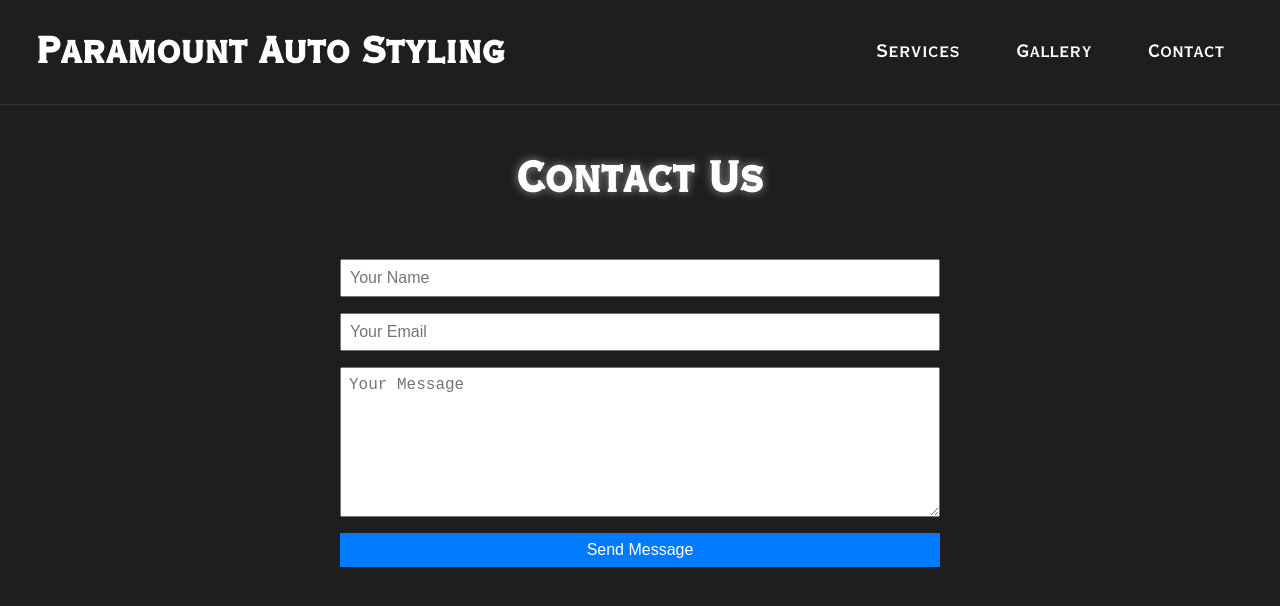
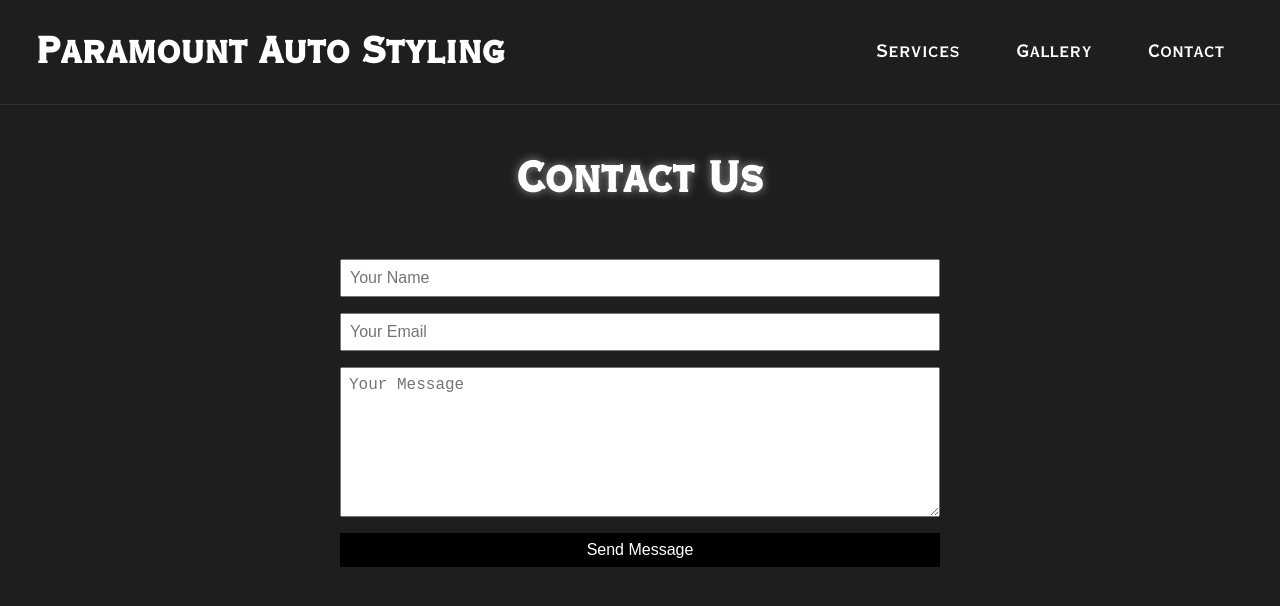
Before and after one commit to dimijimz/Client-Websites, a React (Create React App) app: page /contact in a window 1280 px wide. Shown: the top 606 px of the page. Built offline with nearby package versions, Linux system fonts and the light colour scheme.

Commit message:
Updated Contact Page

```diff
--- a/src/pages/Contact.js
+++ b/src/pages/Contact.js
@@ -43,7 +43,7 @@
 // Styled button component for form submission
 // Includes hover effect
 const Button = styled.button`
-  background-color: #007bff;
+  background-color: black;
   color: white;
   border: none;
   padding: 0.5rem 1rem;
@@ -51,7 +51,7 @@
   cursor: pointer;
 
   &:hover {
-    background-color: #0056b3;
+    background-color: lightgray;
   }
 `;
 
```
